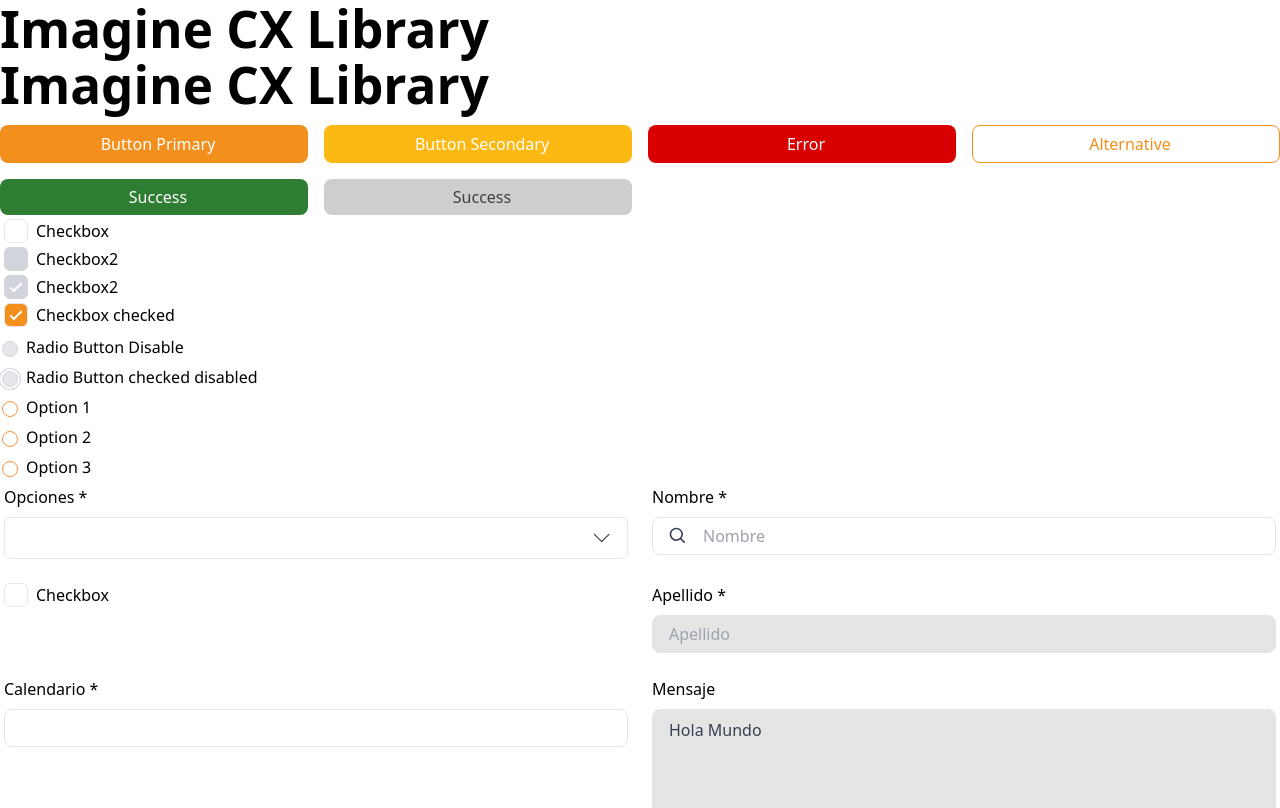
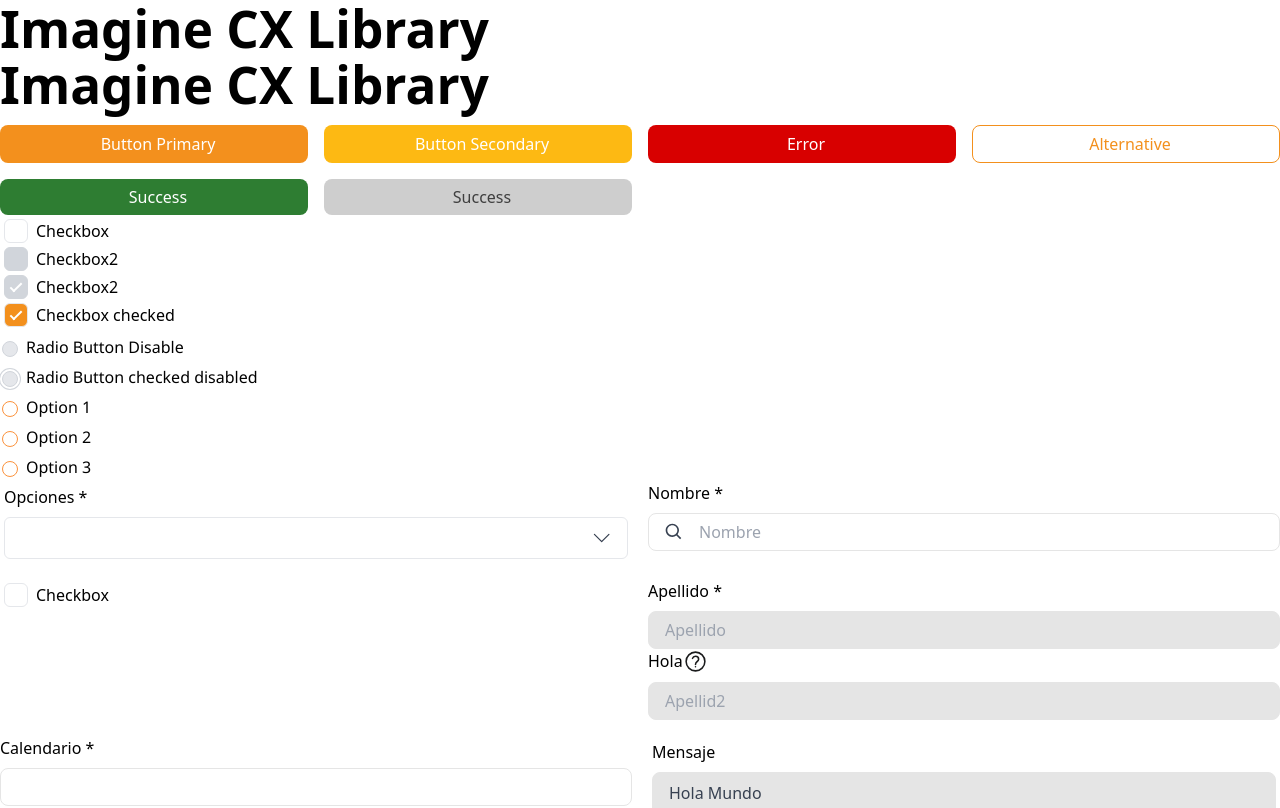
Before and after one commit to Imagine-CX/imaginecx-library, a React (Vite) app: page / in a window 1280 px wide. Shown: the top 808 px of the page. Built offline with nearby package versions, Linux system fonts and the light colour scheme.

Commit message:
Tooltip Component

```diff
--- a/src/App.tsx
+++ b/src/App.tsx
@@ -18,6 +18,7 @@ import {
   Tabs,
   TextArea,
   Toggle,
+  Tooltip,
 } from './components';
 import { ContCalendar } from './components/Calendar/ContCalendar';
 import { useForm } from './components/hooks/useForm';
@@ -116,7 +117,7 @@ function App() {
 
   const handleChange = (event: React.ChangeEvent<HTMLFormElement>) => {
     event.preventDefault();
-    console.log({ selector, nombre, calendar, check });
+    // console.log({ selector, nombre, calendar, check });
   };
   return (
     <div className="">
@@ -168,6 +169,13 @@ function App() {
           </div>
           <div>
             <InputField placeholder="Apellido" name="apellido" label="Apellido" disabled required />
+            <div>
+              <div className="icx-flex">
+                <label htmlFor="">Hola</label>
+                <Tooltip text="Recuerda que debes ingresar entre corchetes [ ] el número de la columna que deseas utilizar." />
+              </div>
+              <InputField placeholder="Apellid2" name="apellido2" disabled />
+            </div>
           </div>
           <div>
             <ContCalendar
--- a/src/components/Forms/InputField.tsx
+++ b/src/components/Forms/InputField.tsx
@@ -22,7 +22,7 @@ export const InputField = ({
   const estiloInput: string = disabled ? 'icx-input-disabled' : 'icx-input-active';
 
   return (
-    <div className="icx-px-1 icx-py-1 icx-flex icx-flex-col icx-gap-8">
+    <div className="icx-flex icx-flex-col icx-gap-8">
       <div className="icx-w-full icx-flex icx-flex-col icx-gap-y-2">
         <label>
           {label} {required ? <span className="icx-text-neutral-500">*</span> : ''}
--- /dev/null
+++ b/src/components/ToolTip/Tooltip.tsx
@@ -0,0 +1,63 @@
+import { useState } from 'react';
+
+export interface ITooltip {
+  text: string;
+}
+
+export const Tooltip = ({ text }: ITooltip): JSX.Element => {
+  const [tooltipStatus, setTooltipStatus] = useState(0);
+  return (
+    <>
+      <div className="icx-flex-col">
+        <div className="icx-relative" onMouseEnter={() => setTooltipStatus(3)} onMouseLeave={() => setTooltipStatus(0)}>
+          <div className="icx-mr-2 icx-cursor-pointer">
+            <svg width="25px" height="25px" viewBox="0 0 24 24" fill="none" xmlns="http://www.w3.org/2000/svg">
+              <g id="SVGRepo_bgCarrier" strokeWidth="0"></g>
+              <g id="SVGRepo_tracerCarrier" strokeLinecap="round" strokeLinejoin="round"></g>
+              <g id="SVGRepo_iconCarrier">
+                <path
+                  d="M12 17V16.9929M12 14.8571C12 11.6429 15 12.3571 15 9.85714C15 8.27919 13.6568 7 12 7C10.6567 7 9.51961 7.84083 9.13733 9M21 12C21 16.9706 16.9706 21 12 21C7.02944 21 3 16.9706 3 12C3 7.02944 7.02944 3 12 3C16.9706 3 21 7.02944 21 12Z"
+                  stroke="#1a1b1c"
+                  strokeWidth="1.5"
+                  strokeLinecap="round"
+                  strokeLinejoin="round"
+                ></path>
+              </g>
+            </svg>
+          </div>
+          {tooltipStatus == 3 && (
+            <div
+              role="tooltip"
+              className="icx-z-20 icx--mt-12 icx-w-64 icx-absolute icx-transition icx-duration-150 icx-ease-in-out icx-left-0 icx-ml-12 icx-shadow-lg icx-bg-black icx-p-3 icx-rounded"
+            >
+              <svg
+                className="icx-absolute icx-left-0 icx--ml-2 icx-bottom-0 icx-top-0 icx-h-full"
+                width="9px"
+                height="16px"
+                viewBox="0 0 9 16"
+                version="1.1"
+                xmlns="http://www.w3.org/2000/svg"
+                xmlnsXlink="http://www.w3.org/1999/xlink"
+              >
+                <g id="Page-1" stroke="none" strokeWidth={1} fill="none" fillRule="evenodd">
+                  <g id="Tooltips-" transform="translate(-874.000000, -1029.000000)" fill="#000000">
+                    <g id="Group-3-Copy-16" transform="translate(850.000000, 975.000000)">
+                      <g id="Group-2" transform="translate(24.000000, 0.000000)">
+                        <polygon
+                          id="Triangle"
+                          transform="translate(4.500000, 62.000000) rotate(-90.000000) translate(-4.500000, -62.000000) "
+                          points="4.5 57.5 12.5 66.5 -3.5 66.5"
+                        />
+                      </g>
+                    </g>
+                  </g>
+                </g>
+              </svg>
+              <p className="icx-text-xs icx-leading-4 icx-text-white">{text}</p>
+            </div>
+          )}
+        </div>
+      </div>
+    </>
+  );
+};
--- a/src/components/index.ts
+++ b/src/components/index.ts
@@ -13,3 +13,4 @@ export { Helloworld } from './HelloWorld';
 export * from './Modals/Modal';
 export * from './Selects';
 export * from './Table/Table';
+export * from './ToolTip/Tooltip';
```
